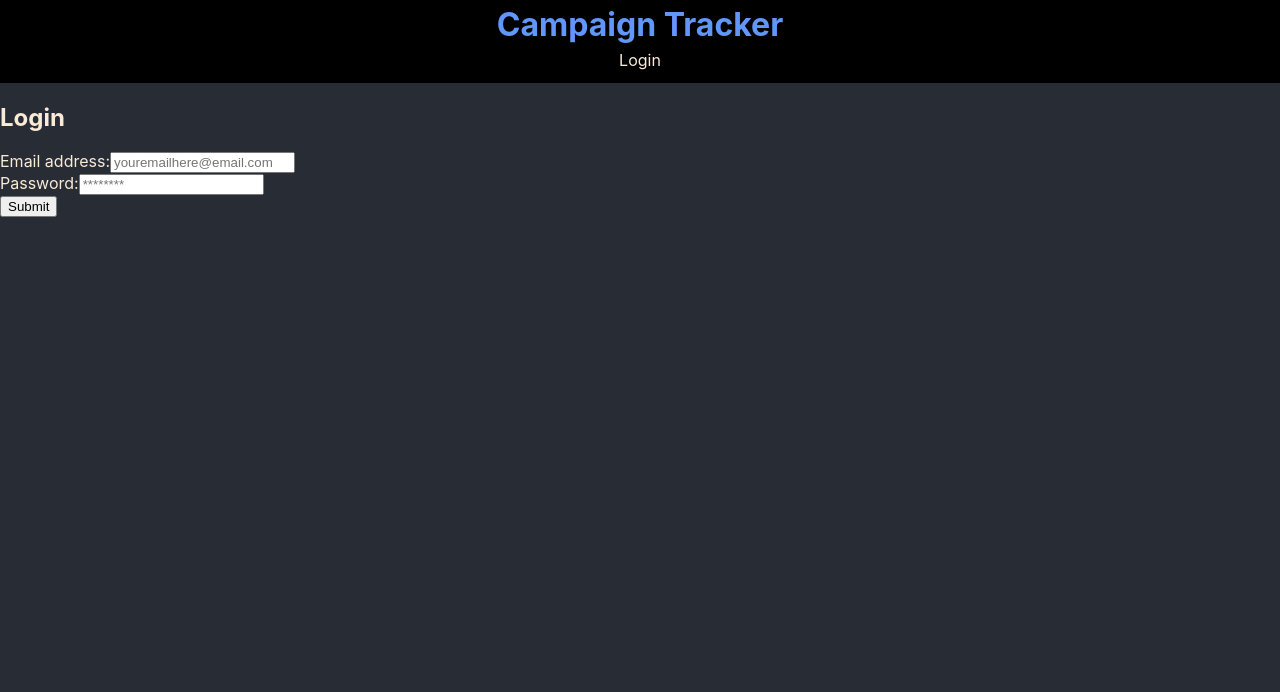
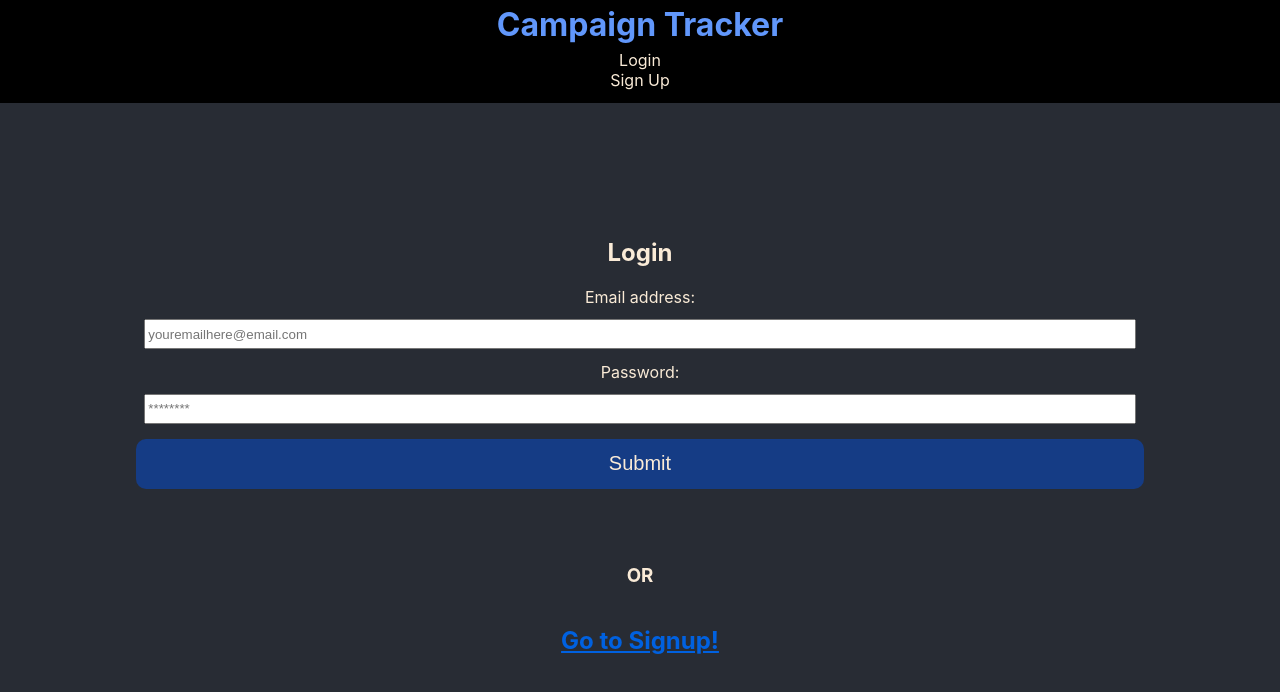
Before and after one commit to tperschon/campaigntracker, a React (Create React App) app in the folder client/: page /login in a window 1280 px wide. Shown: the top 692 px of the page. Built offline with nearby package versions, Linux system fonts and the light colour scheme.

Commit message:
Added a signup page, numerous styles.

```diff
--- a/client/src/App.js
+++ b/client/src/App.js
@@ -11,6 +11,7 @@ import { setContext } from '@apollo/client/link/context';
 
 import Home from './pages/Home';
 import Login from './pages/Login';
+import Signup from './pages/Signup';
 import Campaign from './pages/Campaign';
 import Nav from './components/Nav';
 
@@ -49,6 +50,10 @@ function App() {
               element={<Login />}
             />
             <Route
+              path="/signup"
+              element={<Signup />}
+            />
+            <Route
               path="/campaigns/:id"
               element={<Campaign />}
             />
--- a/client/src/components/Nav/index.js
+++ b/client/src/components/Nav/index.js
@@ -23,8 +23,7 @@ function Nav() {
       return (
         <ul className="nav-list">
           <li><Link className="nav-link" to="/login">Login</Link></li>
-          {/* Links to: Sign-up/Log-in *Can be one page, realistically.*
-              Otherwise, nothing else? */}
+          <li><Link className="nav-link" to="/signup">Sign Up</Link></li>
         </ul>
       )
     }
--- a/client/src/css/App.css
+++ b/client/src/css/App.css
@@ -51,8 +51,77 @@ nav {
   list-style: none;
 }
 
-.container {
+.home-container {
+  display: flex;
+  flex-direction: row;
+  justify-content: center;
+  width: 100%;
+  margin-top: 25%;
+  margin-bottom: 25%;
+}
 
+.context-link {
+  text-decoration: underline;
+  color: rgb(0, 97, 224)
+}
+
+.flex {
+  width: 100%;
+  display: flex;
+  flex-direction: column;
+  align-items: center;
+}
+
+.input-container {
+  display: flex;
+  flex-direction: row;
+  margin: 8% 1% 2% 1%;
+}
+
+.input-block {
+  display: flex;
+  flex-direction: column;
+  margin: 1%;
+  width: 100%;
+  align-items: center;
+}
+
+.login-form {
+  width: 100%;
+}
+
+.signup-form {
+  width: 100%;
+}
+
+.input-label {
+  margin-bottom: 1%;
+}
+
+.input-field {
+  width: 80%;
+  height: 24px;
+  margin-bottom: 1%;
+}
+
+.submit-btn {
+  background-color: #153c85;
+  color: antiquewhite;
+  margin: .2% 1% 1.5% 1%;
+  width: 82%;
+  height: 50px;
+  border: solid 1px rgba(0, 0, 0, 0);
+  border-top-left-radius: 10px;
+  border-top-right-radius: 10px;
+  border-bottom-left-radius: 10px;
+  border-bottom-right-radius: 10px;
+  font-size: 1.25em;
+}
+
+.divider-div {
+  display: flex;
+  flex-direction: column;
+  align-items: center;
 }
 
 
--- a/client/src/pages/Home.js
+++ b/client/src/pages/Home.js
@@ -1,20 +1,23 @@
 import React from "react";
-import Auth from '../utils/Auth'
+import Auth from '../utils/Auth';
+import { Link } from "react-router-dom";
 
 const Home = () => {
   if (Auth.loggedIn()) {
     return (
       <div className="container">
         {/* Return differently if logged in vs not. */}
+        <h3>Test</h3>
       </div>
     )
   }
   return (
     // Again, placeholder CSS
-    <div className="container">
+    <div className="home-container">
       {/* Return Lists of campaigns and characters. */}
+      <h3>Please <Link className="context-link" to="/login">login</Link> to view campaigns!</h3>
     </div>
   )
-}
+};
 
 export default Home;
--- a/client/src/pages/Login.js
+++ b/client/src/pages/Login.js
@@ -1,7 +1,6 @@
 import React, { useState } from 'react';
 import { useMutation } from '@apollo/client';
-// Link will be used in the event we make a signup page.
-// import { Link } from 'react-router-dom';
+import { Link } from 'react-router-dom';
 import { LOGIN } from '../utils/mutations';
 import Auth from '../utils/Auth';
 
@@ -30,16 +29,23 @@ function Login(props) {
     });
   };
 
+  // Signup function here? Or we may need another page for the signup
+
   return (
-    <div className="container my-1">
+    <div className="login-page-container">
+      <div className="input-container">
         {/* Kinda want to make the sign-up/login one page for ease purposes */}
         {/* Styles are currently pending CSS */}
 
+        <div className="input-block">
           <h2>Login</h2>
-      <form onSubmit={handleFormSubmit}>
+          <form className="login-form" onSubmit={handleFormSubmit}>
             <div className="flex">
+              <div className='input-label'>
                 <label htmlFor="email">Email address:</label>
+              </div>
               <input
+                className='input-field'
                 placeholder="youremailhere@email.com"
                 name="email"
                 type="email"
@@ -48,8 +54,11 @@ function Login(props) {
               />
             </div>
             <div className="flex">
+              <div className='input-label'>
                 <label htmlFor="password">Password:</label>
+              </div>
               <input
+                className='input-field'
                 placeholder="********"
                 name="password"
                 type="password"
@@ -63,9 +72,18 @@ function Login(props) {
               </div>
             ) : null}
             <div className="flex">
-          <button type="submit">Submit</button>
+              <button className="submit-btn" type="submit">Submit</button>
             </div>
           </form>
+        </div>
+      </div>
+
+      <div className='divider-div'>
+
+        <h3>OR</h3>
+
+        <Link to="/signup" className='context-link'><h2>Go to Signup!</h2></Link>
+      </div>
     </div>
   );
 }
--- /dev/null
+++ b/client/src/pages/Signup.js
@@ -0,0 +1,83 @@
+import React, { useState } from 'react';
+import { useMutation } from '@apollo/client';
+import { Link } from 'react-router-dom';
+import { ADD_USER } from '../utils/mutations';
+import Auth from '../utils/Auth';
+
+function Signup(props) {
+  const [formState, setFormState] = useState({ email: '', password: '' });
+  const [addUser] = useMutation(ADD_USER);
+
+  const handleFormSubmit = async (event) => {
+    event.preventDefault();
+    const mutationResponse = await addUser({
+      variables: {
+        username: formState.username,
+        email: formState.email,
+        password: formState.password,
+      },
+    });
+    const token = mutationResponse.data.addUser.token;
+    Auth.login(token);
+  };
+
+  const handleChange = (event) => {
+    const { name, value } = event.target;
+    setFormState({
+      ...formState,
+      [name]: value,
+    });
+  };
+
+
+  return (
+    <div className='input-container'>
+      <div className="input-block">
+        <h2>Sign Up</h2>
+        <form className="signup-form" onSubmit={handleFormSubmit}>
+          <div className="flex">
+            <div className='input-label'>
+              <label htmlFor="username">Username:</label>
+            </div>
+            <input
+              className='input-field'
+              placeholder="youremailhere@email.com"
+              name="username"
+              type="text"
+              id="signup-username"
+              onChange={handleChange}
+            />
+          </div>
+          <div className="flex">
+            <div className='input-label'>
+              <label htmlFor="email">Email address:</label>
+            </div>
+            <input
+              className='input-field'
+              placeholder="youremailhere@email.com"
+              name="email"
+              type="email"
+              id="signup-email"
+              onChange={handleChange}
+            />
+          </div>
+          <div className="flex">
+            <div className='input-label'>
+              <label htmlFor="password">Password:</label>
+            </div>
+            <input
+              className='input-field'
+              placeholder="********"
+              name="password"
+              type="password"
+              id="signup-password"
+              onChange={handleChange}
+            />
+          </div>
+        </form>
+      </div>
+    </div>
+  );
+};
+
+export default Signup;
```
Also changed, not shown: 1 other file (tests, documents, lock files or other folders). Lines whose indentation alone changed are shown as unchanged.
